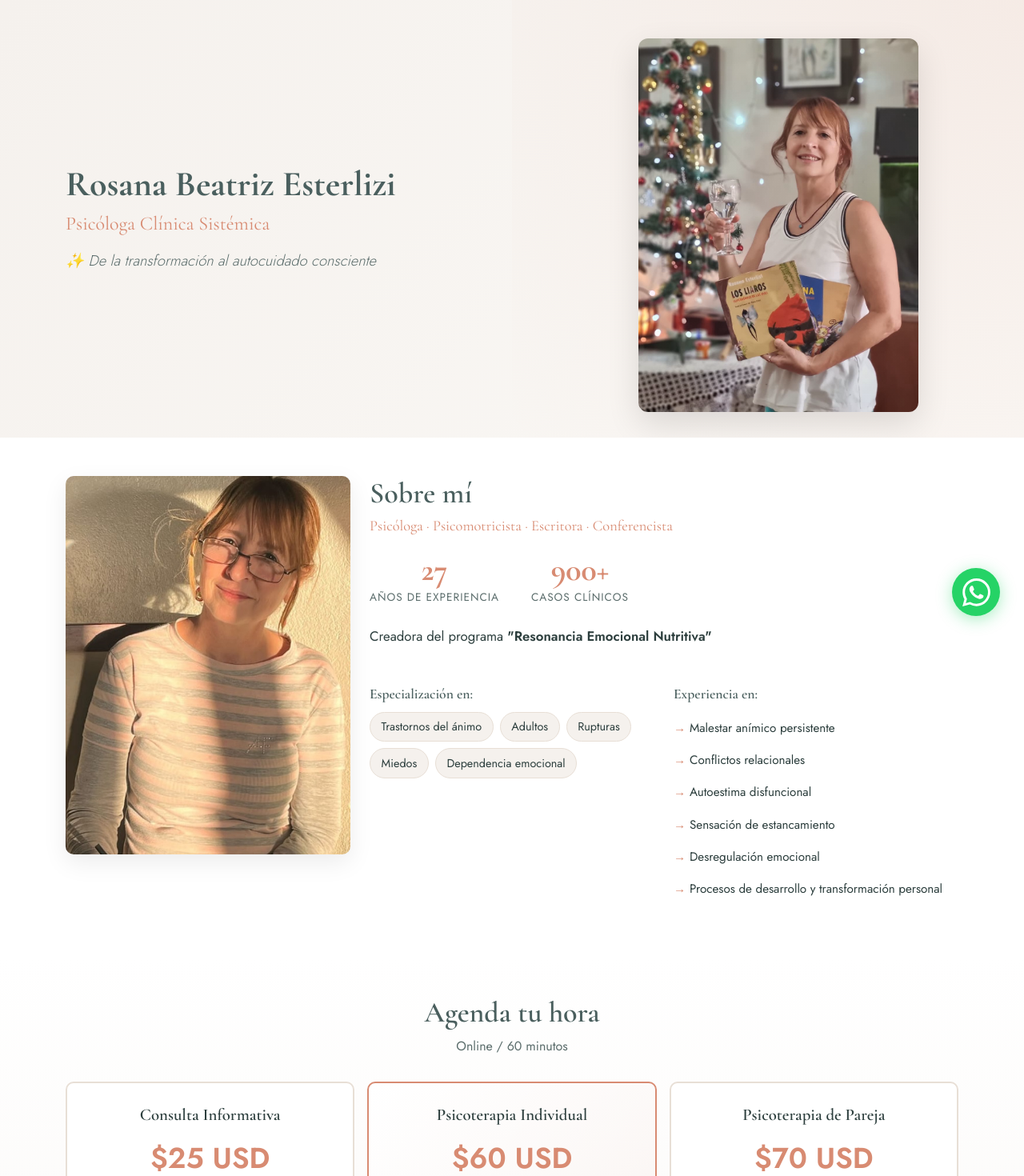
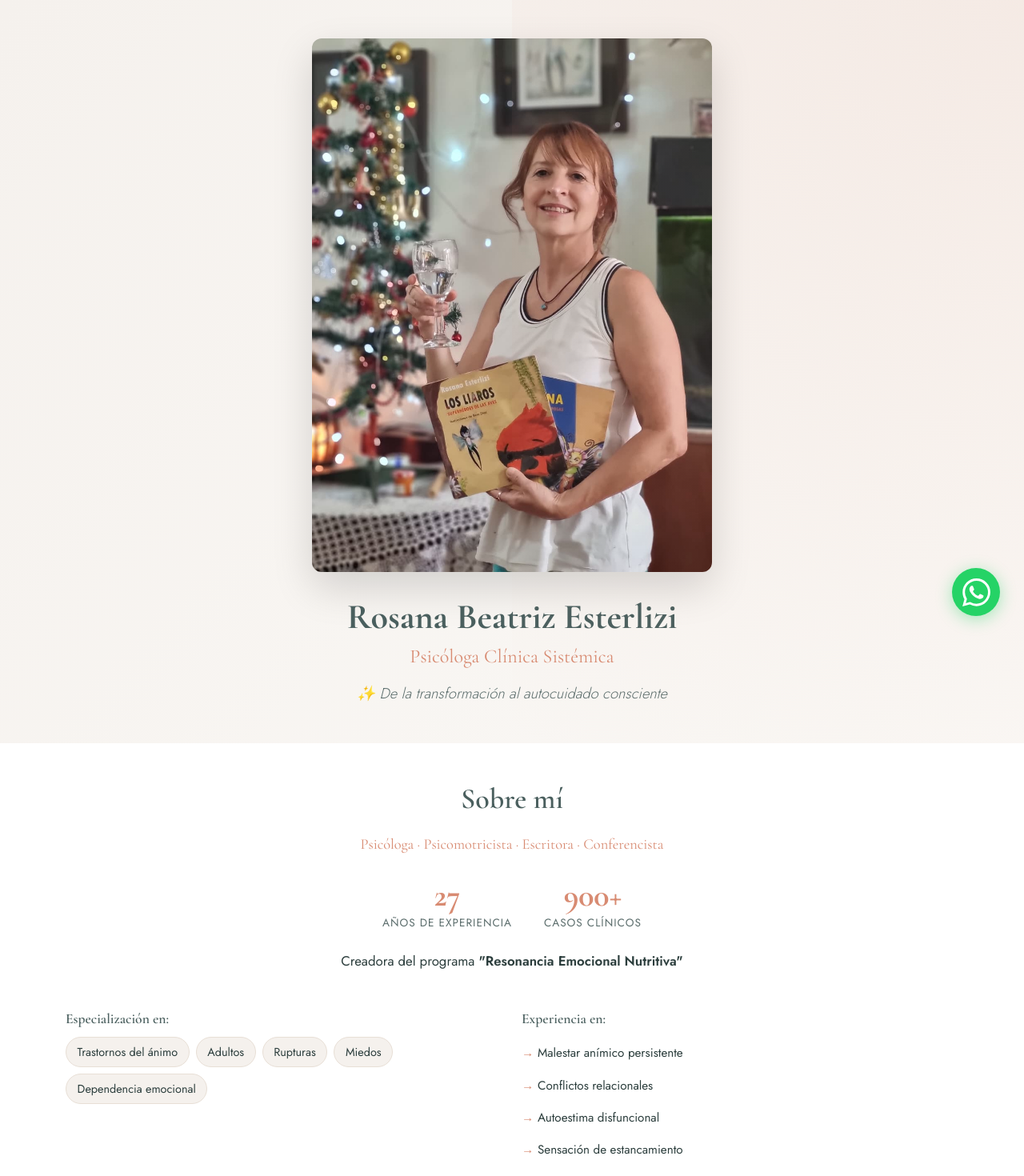
Before and after one commit to Consigli-Santino/rosanaesterlizi, a React (Vite) app: page / in a window 1280 px wide. Shown: the top 1470 px of the page at 80% size. Built offline with nearby package versions, Linux system fonts and the light colour scheme.

Commit message:
rework page, add payment mehtod paypal, and add new info

```diff
--- a/src/components/LandingPage.css
+++ b/src/components/LandingPage.css
@@ -57,6 +57,28 @@ section {
     pointer-events: none;
 }
 
+.hero-image-large {
+    text-align: center;
+    margin-bottom: 2rem;
+}
+
+.hero-image-large img {
+    width: 100%;
+    max-width: 500px;
+    height: auto;
+    border-radius: 12px;
+    box-shadow: 0 20px 50px rgba(0, 0, 0, 0.15);
+    transition: transform 0.3s ease;
+}
+
+.hero-image-large img:hover {
+    transform: translateY(-5px);
+}
+
+.hero-text {
+    text-align: center;
+}
+
 .hero-text h1 {
     font-size: 2.75rem;
     font-weight: 700;
@@ -77,23 +99,6 @@ section {
     color: var(--text-light);
     font-weight: 300;
     font-style: italic;
-}
-
-.hero-image {
-    text-align: center;
-}
-
-.hero-image img {
-    width: 100%;
-    max-width: 350px;
-    height: auto;
-    border-radius: 12px;
-    box-shadow: 0 15px 40px rgba(0, 0, 0, 0.12);
-    transition: transform 0.3s ease;
-}
-
-.hero-image img:hover {
-    transform: translateY(-5px);
 }
 
 /* Testimonials Section */
@@ -287,29 +292,22 @@ section {
     padding: 3rem 0;
 }
 
-.about-image img {
-    width: 100%;
-    border-radius: 10px;
-    box-shadow: 0 10px 30px rgba(0, 0, 0, 0.08);
+.about-section h2 {
+    font-size: 2.25rem;
+    color: var(--secondary);
 }
 
-.about-text h2 {
-    font-size: 2.25rem;
-    color: var(--secondary);
-    margin-bottom: 0.5rem;
-}
-
-.about-text h3 {
+.about-section h3 {
     font-size: 1.15rem;
     color: var(--primary);
     font-weight: 500;
-    margin-bottom: 1.5rem;
 }
 
 .about-highlights {
     display: flex;
     gap: 2.5rem;
-    margin-bottom: 1.5rem;
+    margin: 2rem auto 1.5rem;
+    justify-content: center;
 }
 
 .highlight-item {
@@ -683,6 +681,10 @@ section {
         font-size: 1.35rem;
     }
 
+    .hero-image-large img {
+        max-width: 450px;
+    }
+
     section {
         padding: 2.5rem 0;
     }
@@ -705,12 +707,8 @@ section {
         font-size: 1.05rem;
     }
 
-    .hero-image {
-        text-align: center;
-    }
-
-    .hero-image img {
-        max-width: 280px;
+    .hero-image-large img {
+        max-width: 350px;
     }
 
     h2 {
@@ -744,6 +742,10 @@ section {
         font-size: 1.15rem;
     }
 
+    .hero-image-large img {
+        max-width: 300px;
+    }
+
     .about-highlights {
         gap: 1.25rem;
     }
--- a/src/components/LandingPage.jsx
+++ b/src/components/LandingPage.jsx
@@ -1,6 +1,5 @@
 import React, { useState } from 'react';
 import { WhatsAppFloating } from './WhatsAppContact';
-import profileImg from '../../assets/fotoperfil.jpg';
 import heroImg from '../../assets/mamafotolanding.jpeg';
 import turnitoLogo from '../../assets/turnito-logo.png';
 import './LandingPage.css';
@@ -10,20 +9,18 @@ const LandingPage = () => {
 
     return (
         <>
-            {/* Hero Section */}
+            {/* Hero Section - Only first image, larger */}
             <section className="hero-section">
                 <div className="container">
-                    <div className="row align-items-center">
-                        <div className="col-lg-7 col-md-6">
+                    <div className="row justify-content-center">
+                        <div className="col-lg-8 col-md-10 text-center">
+                            <div className="hero-image-large">
+                                <img src={heroImg} alt="Rosana Esterlizi - Psicóloga" />
+                            </div>
                             <div className="hero-text">
                                 <h1>Rosana Beatriz Esterlizi</h1>
                                 <h2 className="subtitle">Psicóloga Clínica Sistémica</h2>
                                 <p className="tagline">✨ De la transformación al autocuidado consciente</p>
-                            </div>
-                        </div>
-                        <div className="col-lg-5 col-md-6">
-                            <div className="hero-image">
-                                <img src={heroImg} alt="Rosana Esterlizi - Psicóloga" />
                             </div>
                         </div>
                     </div>
@@ -33,16 +30,8 @@ const LandingPage = () => {
             {/* About Section */}
             <section className="about-section">
                 <div className="container">
-                    <div className="row align-items-start">
-                        <div className="col-lg-4 col-md-5 mb-4 mb-md-0">
-                            <div className="about-image">
-                                <img src={profileImg} alt="Rosana Esterlizi" />
-                            </div>
-                        </div>
-                        <div className="col-lg-8 col-md-7">
-                            <div className="about-text">
-                                <h2>Sobre mí</h2>
-                                <h3>Psicóloga · Psicomotricista · Escritora · Conferencista</h3>
+                    <h2 className="text-center mb-4">Sobre mí</h2>
+                    <h3 className="text-center mb-4">Psicóloga · Psicomotricista · Escritora · Conferencista</h3>
 
                     <div className="about-highlights">
                         <div className="highlight-item">
@@ -55,11 +44,11 @@ const LandingPage = () => {
                         </div>
                     </div>
 
-                                <p className="about-description">
+                    <p className="about-description text-center">
                         Creadora del programa <strong>"Resonancia Emocional Nutritiva"</strong>
                     </p>
 
-                                <div className="row">
+                    <div className="row mt-4">
                         <div className="col-md-6">
                             <div className="specialties">
                                 <h4>Especialización en:</h4>
@@ -87,6 +76,88 @@ const LandingPage = () => {
                         </div>
                     </div>
                 </div>
+            </section>
+
+            {/* Consultation Reasons */}
+            <section className="consultation-reasons">
+                <div className="container">
+                    <h2>¿En qué situación puedo acompañarte?</h2>
+                    <div className="row g-3 justify-content-center">
+                        <div className="col-lg-5 col-md-6">
+                            <div className="reason-card">
+                                <p>"Quiero dejar de perderme en mi relación de pareja"</p>
+                            </div>
+                        </div>
+                        <div className="col-lg-5 col-md-6">
+                            <div className="reason-card">
+                                <p>"Antes podía hacer muchas cosas, ahora ya no"</p>
+                            </div>
+                        </div>
+                    </div>
+                </div>
+            </section>
+
+            {/* Method Section */}
+            <section className="method-section">
+                <div className="container">
+                    <h2>Acerca del método</h2>
+                    <h3>¿Qué propone la Resonancia Emocional Nutritiva?</h3>
+
+                    <p className="method-description">
+                        Un acompañamiento profesional que atiende <strong>mente, emoción y cuerpo</strong>, donde desde un rol activo y en resonancia con otros me encuentro, me reconozco y me renuevo.
+                    </p>
+
+                    <div className="method-approach">
+                        <h4>Desde un enfoque sistémico acompaño procesos terapéuticos orientados a:</h4>
+                        <ul>
+                            <li>Las fortalezas que sostienen la salud emocional</li>
+                            <li>Recuperar o construir recursos internos</li>
+                            <li>Promover un autocuidado consciente</li>
+                        </ul>
+                    </div>
+
+                    <div className="method-faq">
+                        <div className="faq-item">
+                            <h4>¿Este método es adecuado si me siento agotado o estresado?</h4>
+                            <p>
+                                Sí. El método Resonancia Emocional Nutritiva es especialmente adecuado cuando hay agotamiento emocional, estrés sostenido o sensación de saturación. El trabajo terapéutico apunta a comprender qué sostiene ese desgaste, regular la sobrecarga emocional y recuperar vitalidad y claridad interna, respetando los tiempos y el contexto de cada persona.
+                            </p>
+                        </div>
+                    </div>
+                </div>
+            </section>
+
+            {/* Testimonials Section */}
+            <section className="testimonials-section">
+                <div className="container">
+                    <h2>Comentarios de pacientes</h2>
+                    <div className="row g-3">
+                        <div className="col-lg-4 col-md-6">
+                            <div className="testimonial-card">
+                                <p className="testimonial-text">
+                                    "Hola Rooo... Debo volver a terapia 🧡. Donde me río tanto más allá de las lágrimas. SOS lo más!!"
+                                </p>
+                                <p className="testimonial-author">— María Gabriela Gómez</p>
+                                <p className="testimonial-date">07/02/26</p>
+                            </div>
+                        </div>
+                        <div className="col-lg-4 col-md-6">
+                            <div className="testimonial-card">
+                                <p className="testimonial-text">
+                                    "Infinitamente Agradecido! SOS una genia! Abrazos"
+                                </p>
+                                <p className="testimonial-author">— Matías Nicolás Druetta</p>
+                                <p className="testimonial-date">26/01/25</p>
+                            </div>
+                        </div>
+                        <div className="col-lg-4 col-md-6">
+                            <div className="testimonial-card">
+                                <p className="testimonial-text">
+                                    "Aprecio y agradezco todo lo que haces por mí, que te hayas cruzado en mi camino, son actos de amor"
+                                </p>
+                                <p className="testimonial-author">— Claudia Gutiérrez</p>
+                                <p className="testimonial-date">17/10/24</p>
+                            </div>
                         </div>
                     </div>
                 </div>
@@ -103,7 +174,6 @@ const LandingPage = () => {
                             <div
                                 className={`pricing-card ${selectedPrice === 25 ? 'selected' : ''}`}
                                 onClick={() => setSelectedPrice(25)}
-                                style={{ cursor: 'pointer' }}
                             >
                                 <h3>Consulta Informativa</h3>
                                 <p className="price">$25 USD</p>
@@ -113,7 +183,6 @@ const LandingPage = () => {
                             <div
                                 className={`pricing-card featured ${selectedPrice === 60 ? 'selected' : ''}`}
                                 onClick={() => setSelectedPrice(60)}
-                                style={{ cursor: 'pointer' }}
                             >
                                 <h3>Psicoterapia Individual</h3>
                                 <p className="price">$60 USD</p>
@@ -123,7 +192,6 @@ const LandingPage = () => {
                             <div
                                 className={`pricing-card ${selectedPrice === 70 ? 'selected' : ''}`}
                                 onClick={() => setSelectedPrice(70)}
-                                style={{ cursor: 'pointer' }}
                             >
                                 <h3>Psicoterapia de Pareja</h3>
                                 <p className="price">$70 USD</p>
@@ -131,9 +199,8 @@ const LandingPage = () => {
                         </div>
                         <div className="col-lg-4 col-md-6">
                             <div
-                                className={`pricing-card ${selectedPrice === 70 && selectedPrice !== 70 ? 'selected' : ''}`}
+                                className={`pricing-card ${selectedPrice === 70 ? 'selected' : ''}`}
                                 onClick={() => setSelectedPrice(70)}
-                                style={{ cursor: 'pointer' }}
                             >
                                 <h3>Psicoterapia Familiar</h3>
                                 <p className="price">$70 USD</p>
@@ -143,7 +210,6 @@ const LandingPage = () => {
                             <div
                                 className={`pricing-card ${selectedPrice === 30 ? 'selected' : ''}`}
                                 onClick={() => setSelectedPrice(30)}
-                                style={{ cursor: 'pointer' }}
                             >
                                 <h3>Psicoterapia Grupal</h3>
                                 <p className="price">$30 USD</p>
@@ -153,7 +219,6 @@ const LandingPage = () => {
                             <div
                                 className={`pricing-card program ${selectedPrice === 700 ? 'selected' : ''}`}
                                 onClick={() => setSelectedPrice(700)}
-                                style={{ cursor: 'pointer' }}
                             >
                                 <h3>Programa: Resonancia Emocional Nutritiva</h3>
                                 <p className="price">$700 USD</p>
@@ -224,94 +289,6 @@ const LandingPage = () => {
                 </div>
             </section>
 
-            {/* Consultation Reasons */}
-            <section className="consultation-reasons">
-                <div className="container">
-                    <h2>¿En qué situación puedo acompañarte?</h2>
-                    <div className="row g-3 justify-content-center">
-                        <div className="col-lg-5 col-md-6">
-                            <div className="reason-card">
-                                <p>"Quiero dejar de perderme en mi relación de pareja"</p>
-                            </div>
-                        </div>
-                        <div className="col-lg-5 col-md-6">
-                            <div className="reason-card">
-                                <p>"Antes podía hacer muchas cosas, ahora ya no"</p>
-                            </div>
-                        </div>
-                    </div>
-                </div>
-            </section>
-
-            {/* Method Section */}
-            <section className="method-section">
-                <div className="container">
-                    <h2>Acerca del método</h2>
-                    <h3>¿Qué propone la Resonancia Emocional Nutritiva?</h3>
-
-                    <p className="method-description">
-                        Un acompañamiento profesional que atiende <strong>mente, emoción y cuerpo</strong>, donde desde un rol activo y en resonancia con otros me encuentro, me reconozco y me renuevo.
-                    </p>
-
-                    <div className="method-approach">
-                        <h4>Desde un enfoque sistémico acompaño procesos terapéuticos orientados a:</h4>
-                        <ul>
-                            <li>Las fortalezas que sostienen la salud emocional</li>
-                            <li>Recuperar o construir recursos internos</li>
-                            <li>Promover un autocuidado consciente</li>
-                        </ul>
-                    </div>
-
-                    <div className="method-faq">
-                        <div className="faq-item">
-                            <h4>¿Este método es adecuado si me siento agotado o estresado?</h4>
-                            <p>
-                                Sí. El método Resonancia Emocional Nutritiva es especialmente adecuado cuando hay agotamiento emocional, estrés sostenido o sensación de saturación. El trabajo terapéutico apunta a comprender qué sostiene ese desgaste, regular la sobrecarga emocional y recuperar vitalidad y claridad interna, respetando los tiempos y el contexto de cada persona.
-                            </p>
-                        </div>
-                    </div>
-                </div>
-            </section>
-
-            {/* Payment Section */}
-
-
-            {/* Testimonials Section */}
-            <section className="testimonials-section">
-                <div className="container">
-                    <h2>Comentarios de pacientes</h2>
-                    <div className="row g-3">
-                        <div className="col-lg-4 col-md-6">
-                            <div className="testimonial-card">
-                                <p className="testimonial-text">
-                                    "Hola Rooo... Debo volver a terapia 🧡. Donde me río tanto más allá de las lágrimas. SOS lo más!!"
-                                </p>
-                                <p className="testimonial-author">— María Gabriela Gómez</p>
-                                <p className="testimonial-date">07/02/26</p>
-                            </div>
-                        </div>
-                        <div className="col-lg-4 col-md-6">
-                            <div className="testimonial-card">
-                                <p className="testimonial-text">
-                                    "Infinitamente Agradecido! SOS una genia! Abrazos"
-                                </p>
-                                <p className="testimonial-author">— Matías Nicolás Druetta</p>
-                                <p className="testimonial-date">26/01/25</p>
-                            </div>
-                        </div>
-                        <div className="col-lg-4 col-md-6">
-                            <div className="testimonial-card">
-                                <p className="testimonial-text">
-                                    "Aprecio y agradezco todo lo que haces por mí, que te hayas cruzado en mi camino, son actos de amor"
-                                </p>
-                                <p className="testimonial-author">— Claudia Gutiérrez</p>
-                                <p className="testimonial-date">17/10/24</p>
-                            </div>
-                        </div>
-                    </div>
-                </div>
-            </section>
-
             {/* Contact Section */}
             <section className="contact-section">
                 <div className="container">
```
Lines whose indentation alone changed are shown as unchanged.
